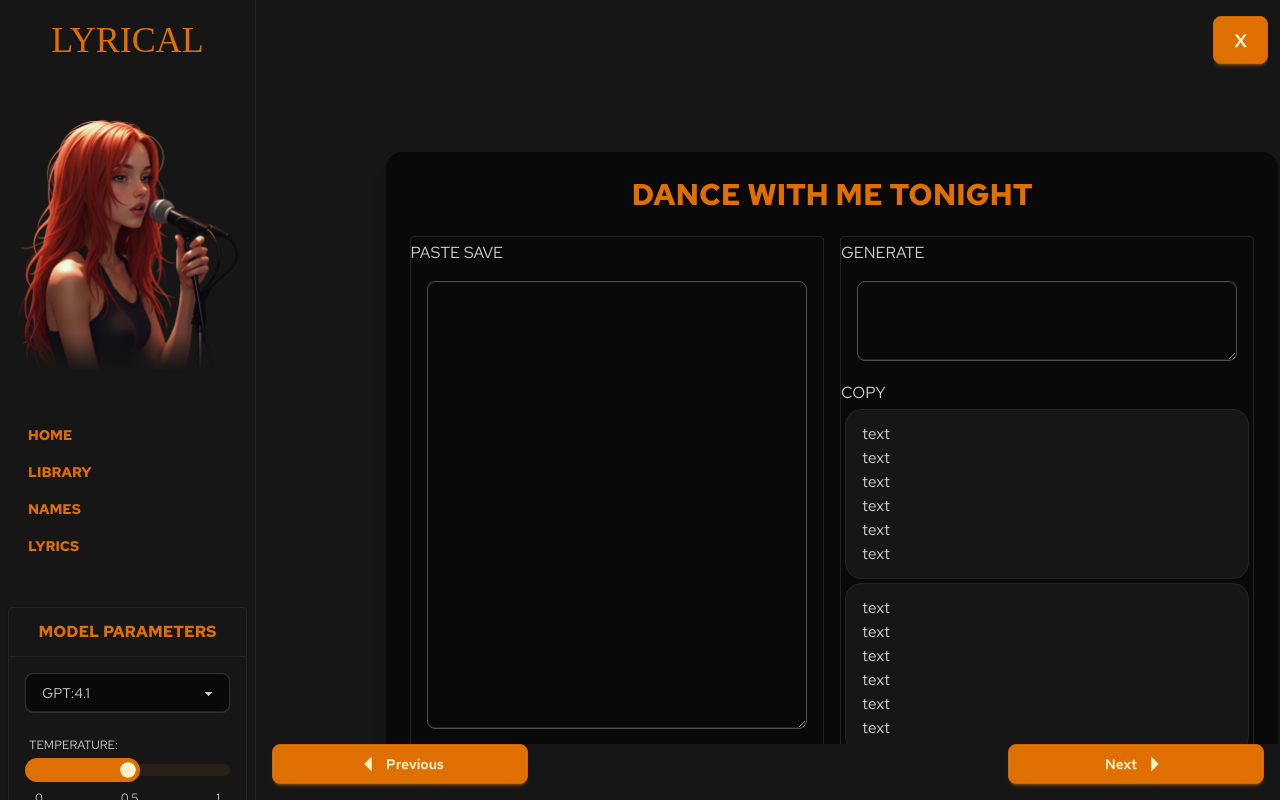
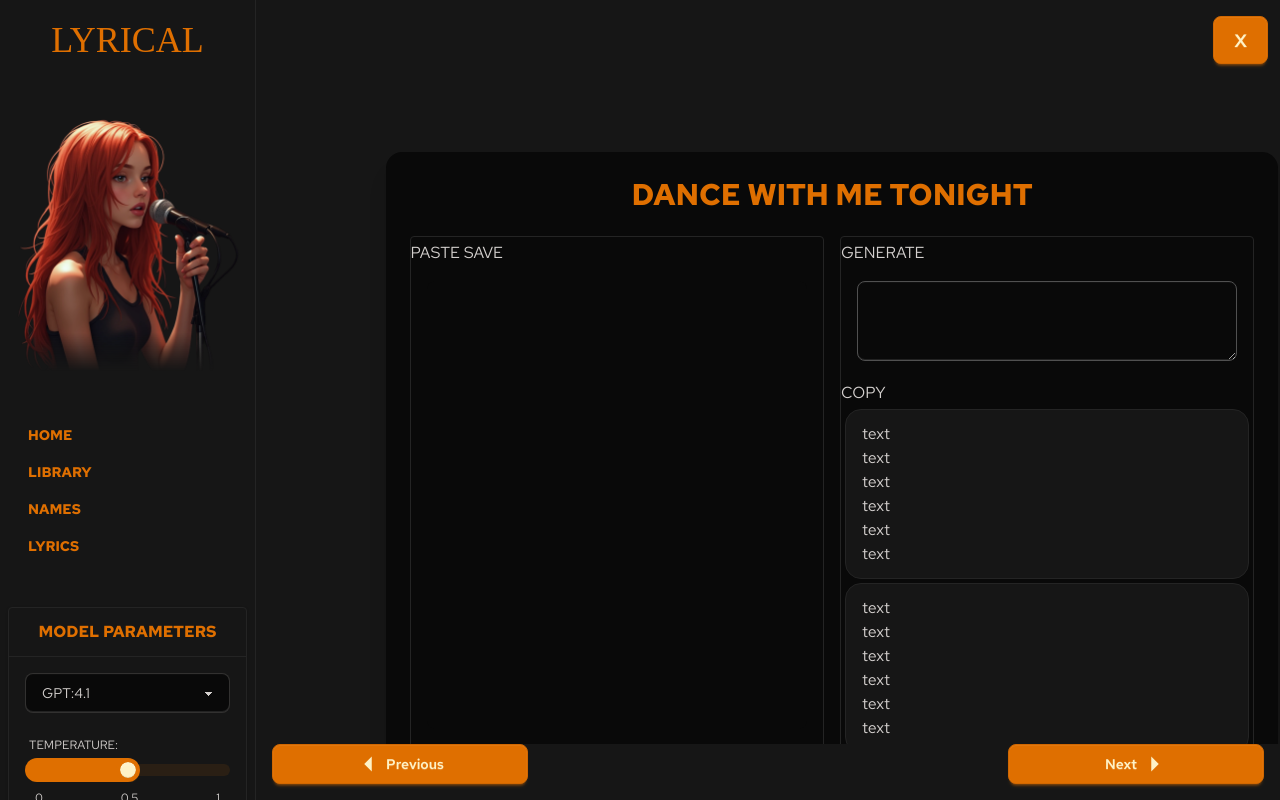
Before and after one commit to no-garlic/lyrical, a Django app: template lyrical/templates/lyrical/theme.html in a window 1280 px wide. Run offline with Django 3.2, Linux system fonts and the light colour scheme; the template is opened without the code that fills it: values that come from a table or form of the project are taken from there, others are empty; data comes from the database, SQL or seed files in the repository; style sheets or scripts are compiled from the project's sources; parts of the project's set-up code (start-up, migrations or seed data) failed here and were passed over; some web fonts are replaced.

Commit message:
Refactor textarea styling: update theme.html to remove resizing and shadows for a cleaner input appearance.

```diff
--- a/lyrical/templates/lyrical/theme.html
+++ b/lyrical/templates/lyrical/theme.html
@@ -35,7 +35,7 @@
                             type="text"
                             placeholder=""
                             autocomplete="off"
-                            class="input-control textarea textarea-md textarea-neutral w-full h-full mb-7"
+                            class="input-control textarea textarea-md textarea-neutral w-full h-full mb-7 resize-none border-none shadow-none"
                         ></textarea>
                         <c-input-spacer />
                     </div>
```
